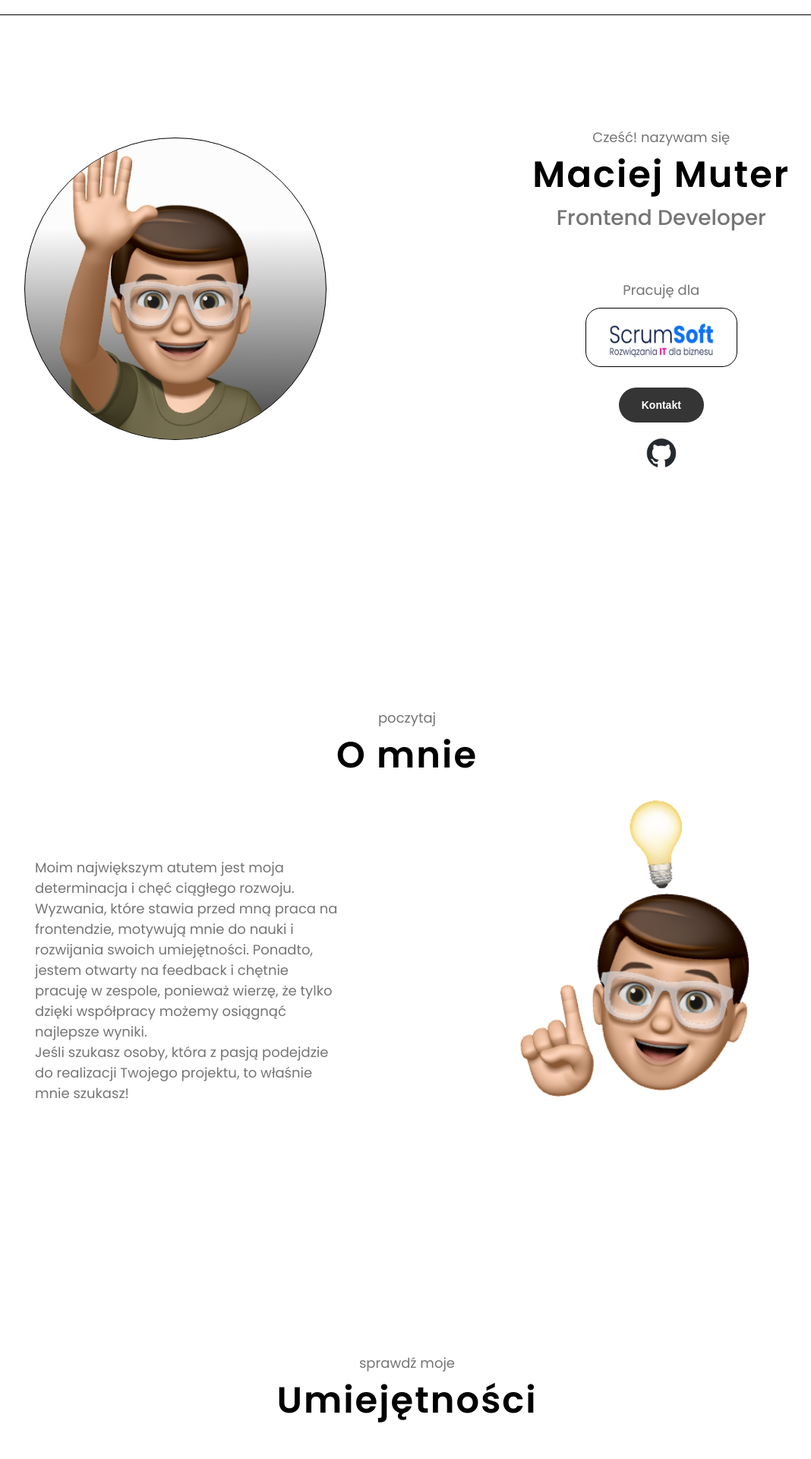
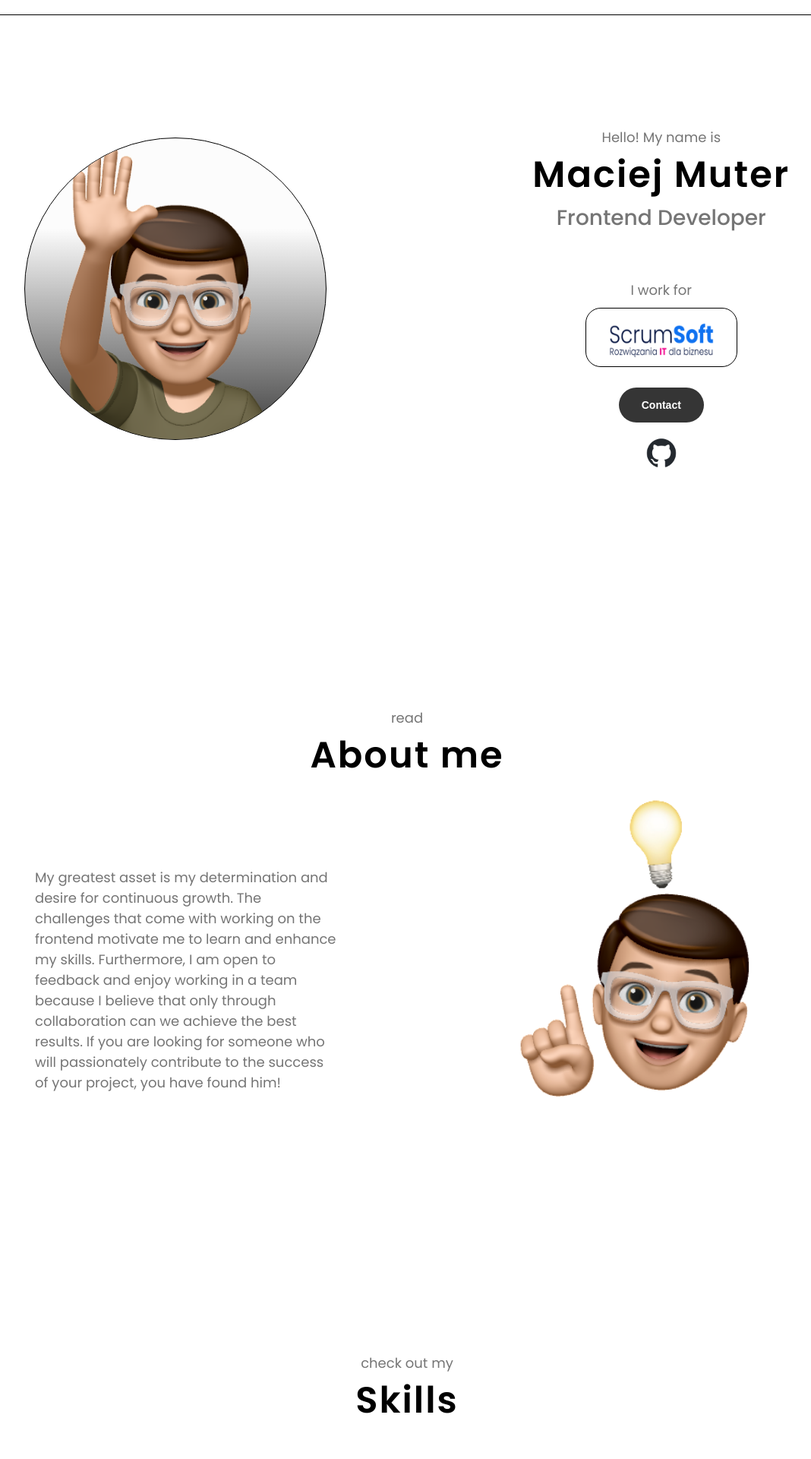
Before and after one commit to MaciejMu/Portfolio, a Next.js app: page /en in a window 1280 px wide. Shown: the part 80-2000 px from the top of the page at 76% size, without its empty margins (104-1172 px from the left). Built offline with nearby package versions, Linux system fonts and the light colour scheme.

Commit message:
add translations

```diff
--- a/messages/en.json
+++ b/messages/en.json
@@ -5,7 +5,49 @@
     "portfolio": "Portfolio",
     "contact": "Contact"
   },
+  "Profile": {
+    "greetings": "Hello! My name is",
+    "workfor": "I work for",
+    "contact": "Contact"
+  },
+  "Skills": {
+    "section-header": {
+      "paragraph": "check out my",
+      "title": "Skills"
+    },
+    "months": "mo"
+  },
+  "AboutMe": {
+    "section-header": { "paragraph": "read", "title": "About me" },
+    "description": "My greatest asset is my determination and desire for continuous growth. The challenges that come with working on the frontend motivate me to learn and enhance my skills. Furthermore, I am open to feedback and enjoy working in a team because I believe that only through collaboration can we achieve the best results. If you are looking for someone who will passionately contribute to the success of your project, you have found him!"
+  },
+  "Projects": {
+    "section-header": { "paragraph": "look through mine", "title": "Projects" }
+  },
   "Slider": {
-    "title": "Hello world!"
+    "alts": {
+      "1": "My Recipe recipes website",
+      "2": "Waiter Helper application for waiters",
+      "3": "wordly clone",
+      "4": "constans broker",
+      "5": "my portfolio website",
+      "6": "Beers page",
+      "7": "to-do list application",
+      "8": "simple vanilla js calculator",
+      "9": "workout map"
+    }
+  },
+  "Contact": {
+    "section-header": {
+      "paragraph": "get in touch with me",
+      "title": "Contact"
+    },
+    "fullname": "Full Name",
+    "phone": "Phone Number",
+    "mail": "Email Address",
+    "mail-placeholder": "youremail@mail.com",
+    "message": "Message",
+    "message-placeholder": "Write to me...",
+    "button-title": { "sending": "Sending...", "send": "Send" }
   }
 }
--- a/messages/pl.json
+++ b/messages/pl.json
@@ -5,7 +5,67 @@
     "portfolio": "Portfolio",
     "contact": "Kontakt"
   },
+  "Profile": {
+    "greetings": "Cześć! nazywam się",
+    "workfor": "Pracuję dla",
+    "contact": "Kontakt"
+  },
+  "Skills": {
+    "section-header": { "paragraph": "sprawdź moje", "title": "Umiejętności" },
+    "months": "msc"
+  },
+  "AboutMe": {
+    "section-header": { "paragraph": "poczytaj", "title": "O mnie" },
+    "description": "Moim największym atutem jest moja determinacja i chęć ciągłego rozwoju. Wyzwania, które stawia przed mną praca na frontendzie motywują mnie do nauki i rozwijania swoich umiejętności. Ponadto, jestem otwarty na feedback i chętnie pracuję w zespole, ponieważ wierzę, że tylko dzięki współpracy możemy osiągnąć najlepsze wyniki. Jeśli szukasz osoby, która z pasją podejdzie do realizacji Twojego projektu, to właśnie ją znalazłeś!"
+  },
+  "Projects": {
+    "section-header": { "paragraph": "przejrzyj moje", "title": "Projekty" }
+  },
   "Slider": {
-    "title": "SIMANO"
+    "alts": {
+      "1": "My Recipe strona z przepisami",
+      "2": "Waiter Helper aplikacja dla kelnerów",
+      "3": "gra słówko",
+      "4": "constans broker",
+      "5": "moja strona portfolio",
+      "6": "Beers page",
+      "7": "aplikacja todo",
+      "8": "prosty kalkulator w vanilla js",
+      "9": "workout map"
+    }
+  },
+  "Contact": {
+    "section-header": { "paragraph": "złap ze mną", "title": "Kontakt" },
+    "fullname": "Imię i Nazwisko",
+    "phone": "Numer Telefonu",
+    "mail": "Adres Email",
+    "mail-placeholder": "twójadres@mail.com",
+    "message": "Wiadomość",
+    "message-placeholder": "Napisz do mnie...",
+    "button-title": { "sending": "Wysyłanie...", "send": "Wyślij" },
+    "validate-messages": {
+      "fullname": "Imię i nazwisko wymagane",
+      "email": "Email wymagany",
+      "wrong-email": "Nieprawidłowy adres email",
+      "phone": "Numer telefonu wymagany",
+      "message": "Wiadomość wymagana"
+    }
+  },
+  "Footer": {
+    "about-me": {
+      "href": "#AboutMe",
+      "aria-label": "Informacje o mnie",
+      "title": "O mnie"
+    },
+    "skills": {
+      "href": "#Skills",
+      "aria-label": "Technogogie które znam",
+      "title": "Doświadczenie"
+    },
+    "projects": {
+      "href": "#Projects",
+      "aria-label": "Moje projekty",
+      "title": "Portfolio"
+    }
   }
 }
--- a/src/components/AboutMe/AboutMe.tsx
+++ b/src/components/AboutMe/AboutMe.tsx
@@ -1,23 +1,20 @@
 import SectionHeader from "../SectionHeader/SectionHeader";
 import Image from "next/image";
 import style from "./AboutMe.module.scss";
+import { useTranslations } from "next-intl";
 
 const AboutMe = () => {
+  const t = useTranslations("AboutMe");
+
   return (
     <section className={style.container} id="AboutMe" data-aos="fade-left">
-      <SectionHeader title={"O mnie"} paragraph={"poczytaj"} />
+      <SectionHeader
+        title={t("section-header.title")}
+        paragraph={t("section-header.paragraph")}
+      />
 
       <div className={style.content}>
-        <p>
-          Moim największym atutem jest moja determinacja i chęć ciągłego
-          rozwoju. Wyzwania, które stawia przed mną praca na frontendzie,
-          motywują mnie do nauki i rozwijania swoich umiejętności. Ponadto,
-          jestem otwarty na feedback i chętnie pracuję w zespole, ponieważ
-          wierzę, że tylko dzięki współpracy możemy osiągnąć najlepsze wyniki.
-          <br />
-          Jeśli szukasz osoby, która z pasją podejdzie do realizacji Twojego
-          projektu, to właśnie mnie szukasz!
-        </p>
+        <p>{t("description")}</p>
         <Image
           src={"/memojis/about-me.png"}
           width={400}
--- a/src/components/Contact/Contact.tsx
+++ b/src/components/Contact/Contact.tsx
@@ -3,11 +3,18 @@ import SectionHeader from "../SectionHeader/SectionHeader";
 import Image from "next/image";
 import style from "./Contact.module.scss";
 import ContactForm from "../ContactFormSendgrid/ContactForm";
+import { useTranslations } from "next-intl";
 
 const Contact = () => {
+  const t = useTranslations("Contact");
+
   return (
     <section data-aos="fade-left">
-      <SectionHeader title={"Kontakt"} paragraph={"złap ze mną"} id="Contact" />
+      <SectionHeader
+        title={t("section-header.title")}
+        paragraph={t("section-header.paragraph")}
+        id="Contact"
+      />
       <div className={style.container}>
         <Image
           src={"/images/contact.png"}
@@ -16,7 +23,6 @@ const Contact = () => {
           alt={"memoji"}
           className={style.memoji}
         />
-        {/* <SimpleContact /> */}
         <ContactForm />
       </div>
     </section>
--- a/src/components/ContactFormSendgrid/ContactForm.tsx
+++ b/src/components/ContactFormSendgrid/ContactForm.tsx
@@ -6,6 +6,7 @@ import { validate } from "../../utilis/validate";
 import axios from "axios";
 import Input from "../Input/Input";
 import TextArea from "../TextArea/TextArea";
+import { useTranslations } from "next-intl";
 
 interface IValues {
   fullname: string;
@@ -16,6 +17,8 @@ interface IValues {
 interface IErrors extends Partial<IValues> {}
 
 const ContactForm = () => {
+  const t = useTranslations("Contact");
+
   const [values, setValues] = useState({
     fullname: "",
     phone: "",
@@ -78,7 +81,7 @@ const ContactForm = () => {
           onChange={handleChange}
           id="fullname"
           name="fullname"
-          label="Imię i Nazwisko"
+          label={t("fullname")}
           placeholder="Robert Kubica"
           error={!!errors.fullname}
           errorMessage={!!errors.fullname ? errors.fullname : ""}
@@ -87,8 +90,9 @@ const ContactForm = () => {
           value={values.phone}
           onChange={handleChange}
           id="phone"
+          type="tel"
           name="phone"
-          label="Numer Telefonu"
+          label={t("phone")}
           placeholder="000 000 000"
           error={!!errors.phone}
           errorMessage={!!errors.phone ? errors.phone : ""}
@@ -99,8 +103,8 @@ const ContactForm = () => {
         onChange={handleChange}
         id="email"
         name="email"
-        label="Adres Email"
-        placeholder="twójadres@mail.com"
+        label={t("mail")}
+        placeholder={t("mail-placeholder")}
         error={!!errors.email}
         errorMessage={!!errors.email ? errors.email : ""}
       />
@@ -109,14 +113,14 @@ const ContactForm = () => {
         onChange={handleChange}
         id="message"
         name="message"
-        label="Wiadomość"
-        placeholder="Napisz do mnie..."
+        label={t("message")}
+        placeholder={t("message-placeholder")}
         error={!!errors.message}
         errorMessage={!!errors.message ? errors.message : ""}
       />
       <Button
         type="submit"
-        title={loading ? "Wysyłanie..." : "Wyślij"}
+        title={loading ? t("button-title.sending") : t("button-title.send")}
         disabled={loading}
       />
       <p>{success ? <span>{messageState}</span> : null}</p>
--- a/src/components/DataCounter/DataCounter.tsx
+++ b/src/components/DataCounter/DataCounter.tsx
@@ -1,3 +1,4 @@
+import { useTranslations } from "next-intl";
 import React, { FC, useEffect, useState } from "react";
 
 type MonthCounterProps = {
@@ -5,6 +6,8 @@ type MonthCounterProps = {
 };
 
 const MonthCounter: FC<MonthCounterProps> = ({ startDate }) => {
+  const t = useTranslations("Skills");
+
   const [monthsPassed, setMonthsPassed] = useState(0);
 
   useEffect(() => {
@@ -15,7 +18,11 @@ const MonthCounter: FC<MonthCounterProps> = ({ startDate }) => {
     setMonthsPassed(months + monthDiff);
   }, [startDate]);
 
-  return <p>{monthsPassed} msc</p>;
+  return (
+    <p>
+      {monthsPassed} {t("months")}
+    </p>
+  );
 };
 
 export default MonthCounter;
--- a/src/components/Footer/Footer.tsx
+++ b/src/components/Footer/Footer.tsx
@@ -1,18 +1,21 @@
 import Link from "next/link";
 import style from "./Footer.module.scss";
+import { useTranslations } from "next-intl";
 
 const Footer = () => {
+  const t = useTranslations("Footer");
+
   return (
     <footer className={style.footer}>
       <div className={style.list}>
-        <Link href={"#AboutMe"} aria-label="Informacje o mnie">
-          <p> O mnie</p>
+        <Link href={t("about-me.href")} aria-label={t("about-me.aria-label")}>
+          <p>{t("about-me.title")}</p>
         </Link>
-        <Link href={"#Skills"} aria-label="Technogogie które znam">
-          <p>Doświadczenie</p>
+        <Link href={t("skills.href")} aria-label={t("skills.aria-label")}>
+          <p>{t("skills.title")}</p>
         </Link>
-        <Link href={"#Projects"} aria-label="Moje projekty">
-          <p>Portfolio</p>
+        <Link href={t("projects.href")} aria-label={t("projects.aria-label")}>
+          <p>{t("projects.title")}</p>
         </Link>
       </div>
     </footer>
--- a/src/components/Profile/Profile.tsx
+++ b/src/components/Profile/Profile.tsx
@@ -4,8 +4,11 @@ import Image from "next/image";
 import Button from "../Button/Button";
 import Link from "next/link";
 import ScrollLink from "../ScrollLink/ScrollLink";
+import { useTranslations } from "next-intl";
 
 export const Profile = () => {
+  const t = useTranslations("Profile");
+
   return (
     <section className={style.section} data-aos="fade-right">
       <Image
@@ -16,10 +19,10 @@ export const Profile = () => {
         height={398}
       />
       <div>
-        <p>Cześć! nazywam się</p>
+        <p>{t("greetings")}</p>
         <h2>Maciej Muter</h2>
         <h3>Frontend Developer</h3>
-        <p>Pracuję dla</p>
+        <p>{t("workfor")}</p>
         <a href={"https://www.scrumsoft.pl"}>
           <Image
             src={"/images/Scrumlogo.png"}
@@ -32,7 +35,7 @@ export const Profile = () => {
 
         <div className={style.buttonContainer}>
           <ScrollLink href={"#Contact"}>
-            <Button title="Kontakt" />
+            <Button title={t("contact")} />
           </ScrollLink>
         </div>
         <Link href={"https://github.com/MaciejMu"}>
--- a/src/components/Projects/Projects.tsx
+++ b/src/components/Projects/Projects.tsx
@@ -1,13 +1,15 @@
 "use client";
+import { useTranslations } from "next-intl";
 import SectionHeader from "../SectionHeader/SectionHeader";
 import style from "./Projects.module.scss";
 
 const Projects = () => {
+  const t = useTranslations("Projects");
   return (
     <div className={style.container}>
       <SectionHeader
-        title={"Projekty"}
-        paragraph={"przejrzyj moje"}
+        title={t("section-header.title")}
+        paragraph={t("section-header.paragraph")}
         id="Projects"
       />
     </div>
--- a/src/components/Skills/Skills.tsx
+++ b/src/components/Skills/Skills.tsx
@@ -2,11 +2,17 @@ import React from "react";
 import style from "./Skills.module.scss";
 import CheckedList from "../CheckedList/CheckedList";
 import SectionHeader from "../SectionHeader/SectionHeader";
+import { useTranslations } from "next-intl";
 
 const Skills = () => {
+  const t = useTranslations("Skills");
+
   return (
     <section className={style.section} id="Skills" data-aos="fade-up">
-      <SectionHeader title={"Umiejętności"} paragraph={"sprawdź moje"} />
+      <SectionHeader
+        title={t("section-header.title")}
+        paragraph={t("section-header.paragraph")}
+      />
 
       <div className={style.list}>
         <CheckedList
--- a/src/components/Slider/Slider.tsx
+++ b/src/components/Slider/Slider.tsx
@@ -67,7 +67,7 @@ const Slider: FC<SliderProps> = ({ slideData }) => {
                 height={500}
                 width={500}
                 src={slide.image}
-                alt={slide.title}
+                alt={slide.alt}
                 className={style.image}
                 priority={true}
               />
```
Also changed, not shown: app/[locale]/page.tsx (+10 -9 lines).
